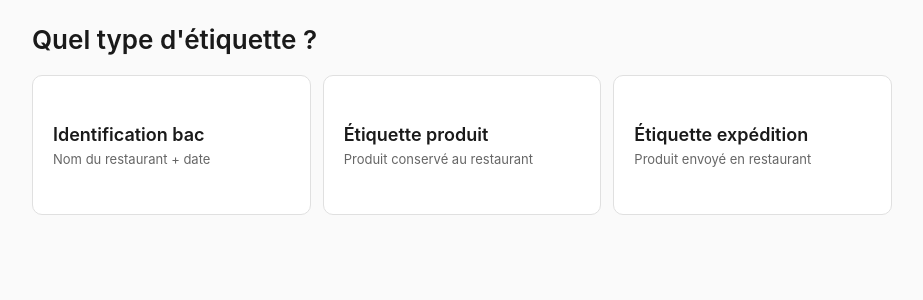
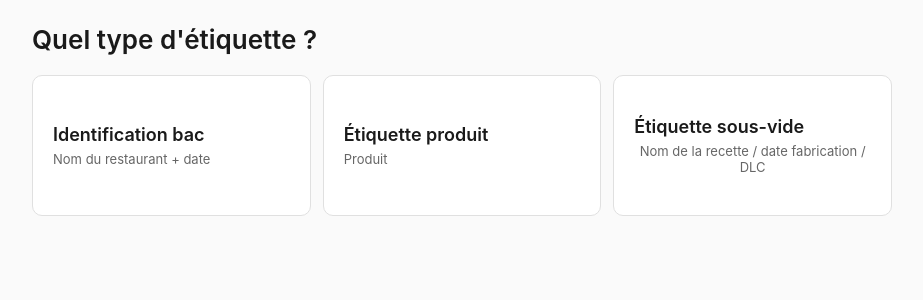
Before and after one commit to ankim21/baoticket2, a React (Vite) app: page / in a window 1280 px wide. Shown: the top 300 px of the page, without its empty margins (178-1101 px from the left). Built offline with nearby package versions, Linux system fonts and the light colour scheme.

Commit message:
Add files via upload

```diff
--- a/App.jsx
+++ b/App.jsx
@@ -101,8 +101,8 @@ const PRODUCTS = [
 
 const TICKET_TYPES = [
   { id: 'bac',      title: 'Identification bac',   subtitle: 'Nom du restaurant + date' },
-  { id: 'receipt',  title: 'Étiquette produit',    subtitle: 'Produit conservé au restaurant' },
-  { id: 'shipping', title: 'Étiquette expédition', subtitle: 'Produit envoyé en restaurant' },
+  { id: 'receipt',  title: 'Étiquette produit',    subtitle: 'Produit' },
+  { id: 'shipping', title: 'Étiquette sous-vide', subtitle: 'Nom de la recette / date fabrication / DLC' },
 ];
 
 // ============================================================
```
